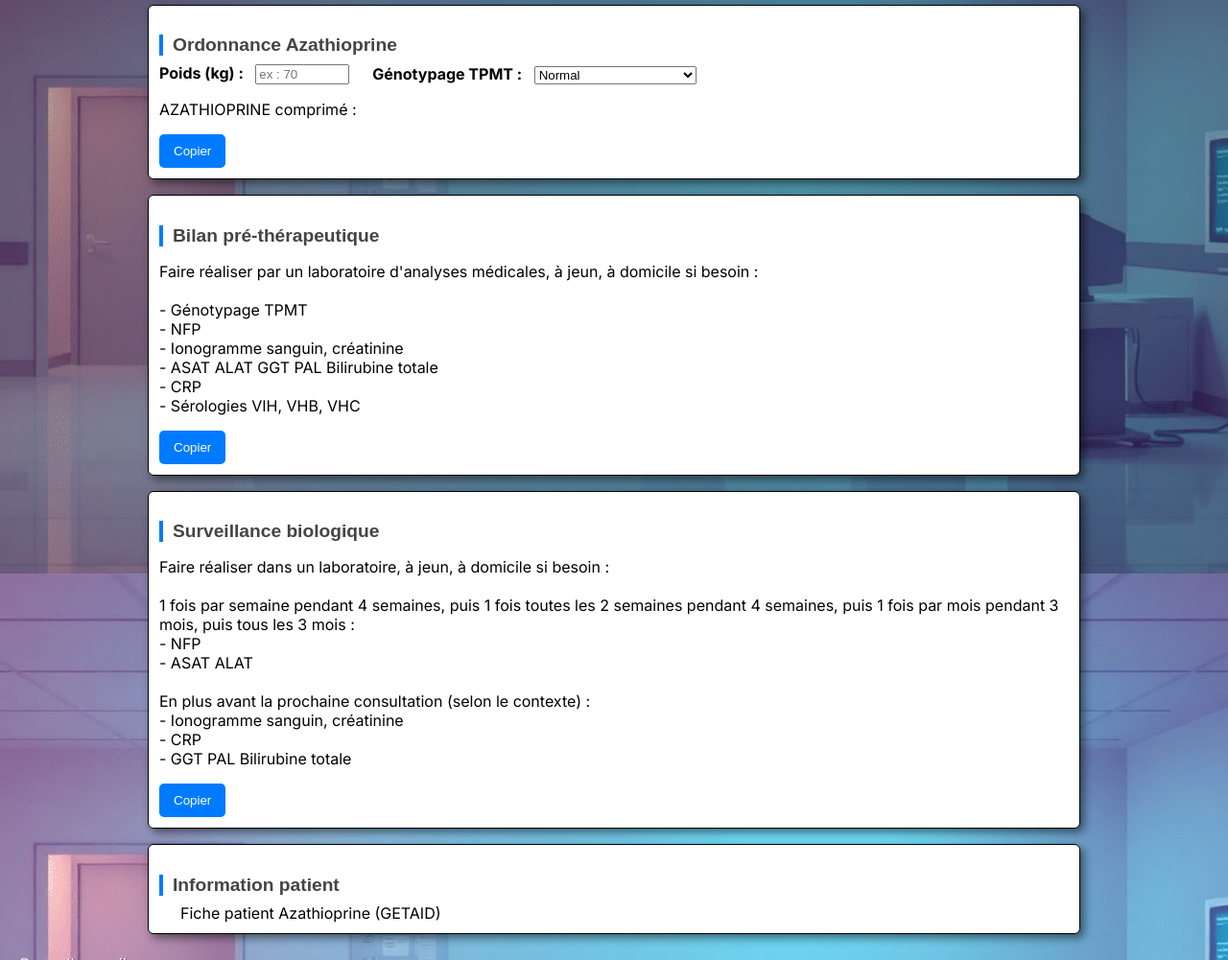
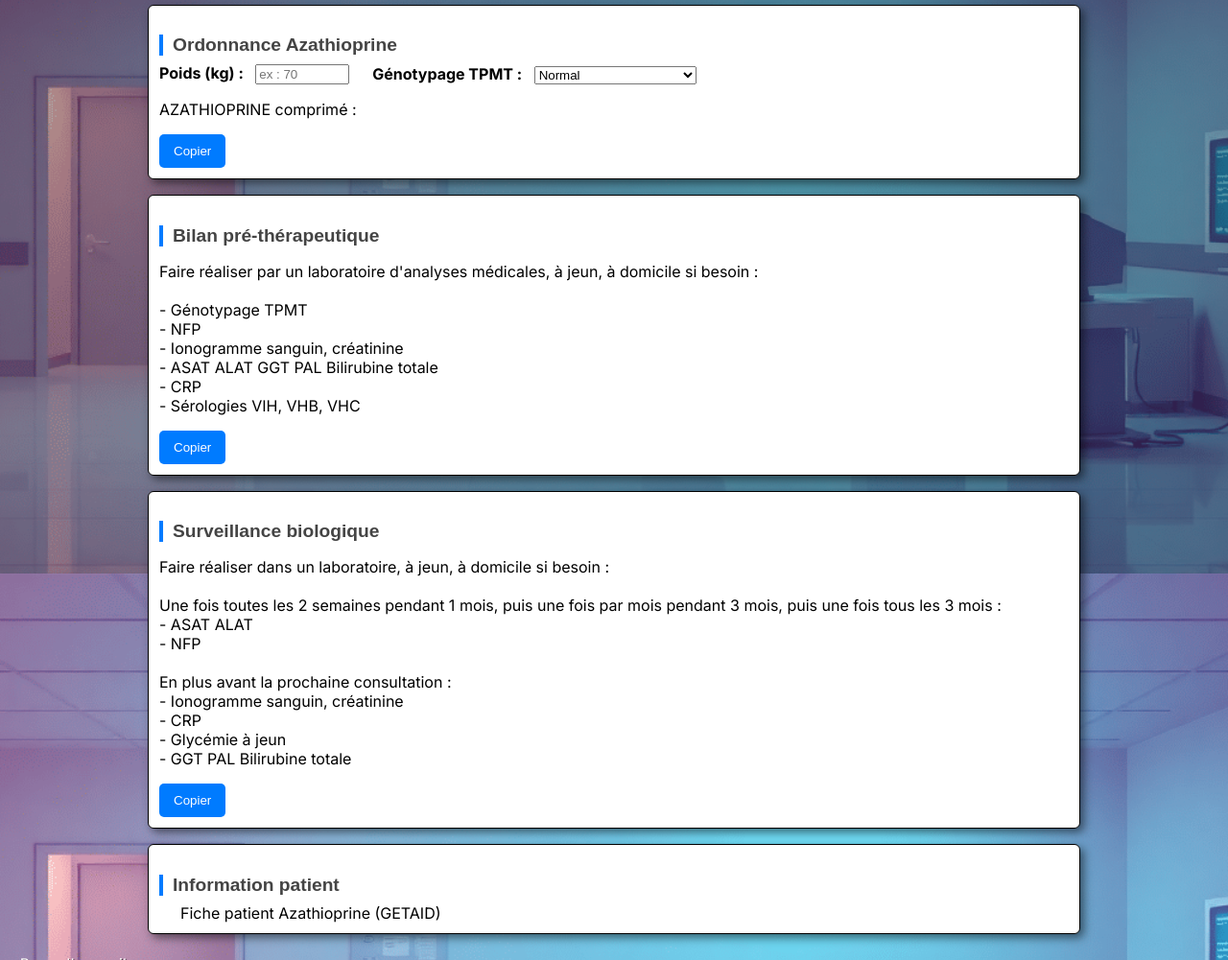
Before and after one commit to BBertcode/internoclic, a plain HTML site: page azathioprine.html in a window 1280 px wide. Shown: the part 202-1203 px from the top of the page at 96% size. Drawn offline with Linux system fonts and the light colour scheme.

Commit message:
Update azathioprine.html

```diff
--- a/azathioprine.html
+++ b/azathioprine.html
@@ -64,16 +64,16 @@
 
             <div class="ordo1">
                 <h3 class="titre-ordo">Surveillance biologique</h3>
-                <p class="ordo2">
+                 <p class="ordo2">
                     Faire réaliser dans un laboratoire, à jeun, à domicile si besoin :<br><br>
-                    1 fois par semaine pendant 4 semaines, puis 1 fois toutes les 2 semaines pendant 4 semaines,
-                    puis 1 fois par mois pendant 3 mois, puis tous les 3 mois :<br>
-                    - NFP<br>
-                    - ASAT ALAT<br><br>
-                    En plus avant la prochaine consultation (selon le contexte) :<br>
+                    Une fois toutes les 2 semaines pendant 1 mois, puis une fois par mois pendant 3 mois, puis une fois tous les 3 mois :<br>
+                    - ASAT ALAT<br>
+                    - NFP<br><br>
+                    En plus avant la prochaine consultation :<br>
                     - Ionogramme sanguin, créatinine<br>
                     - CRP<br>
-                    - GGT PAL Bilirubine totale
+                    - Glycémie à jeun<br>
+                    - GGT PAL Bilirubine totale<br>
                 </p>
                 <button class="copy-btn">Copier</button>
             </div>
```
